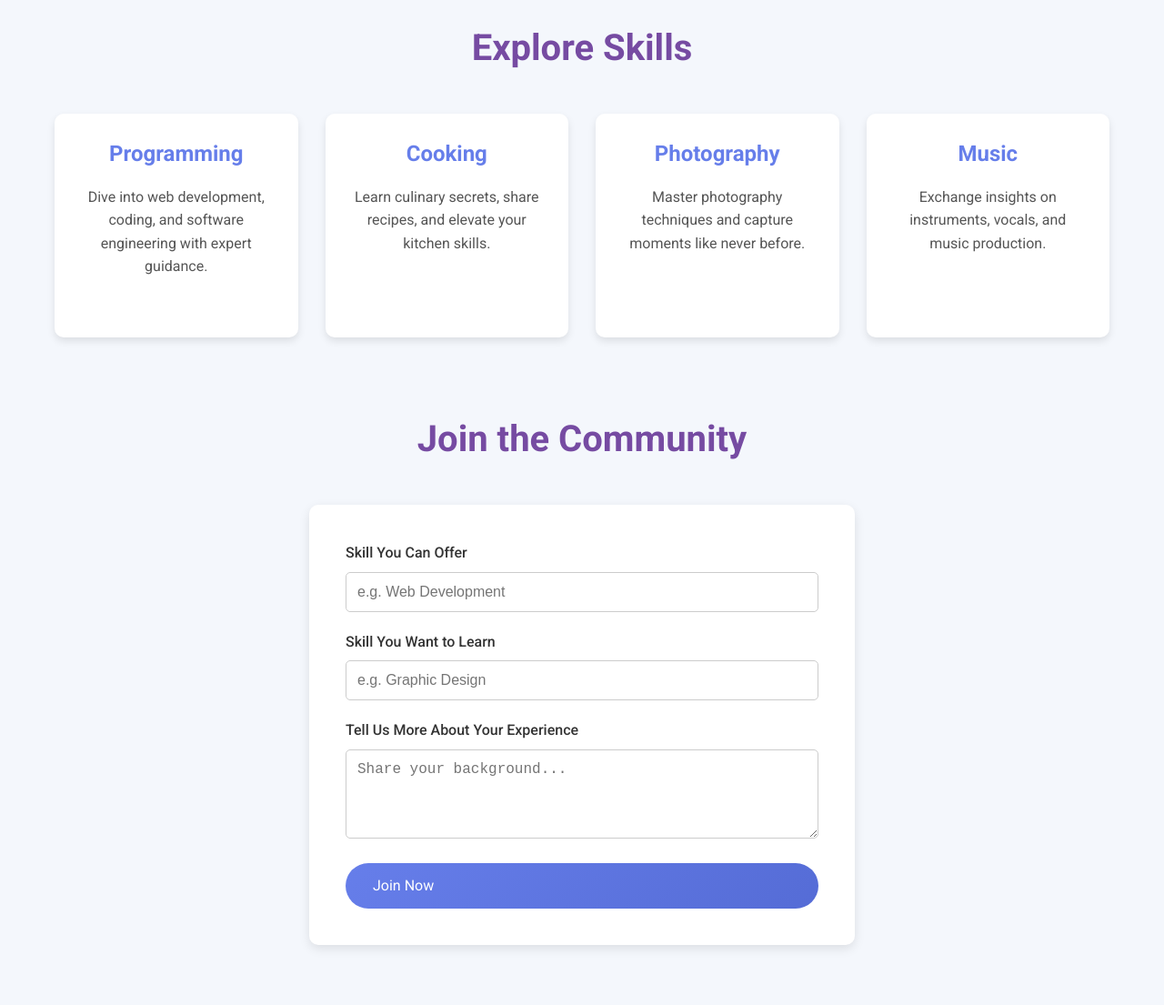
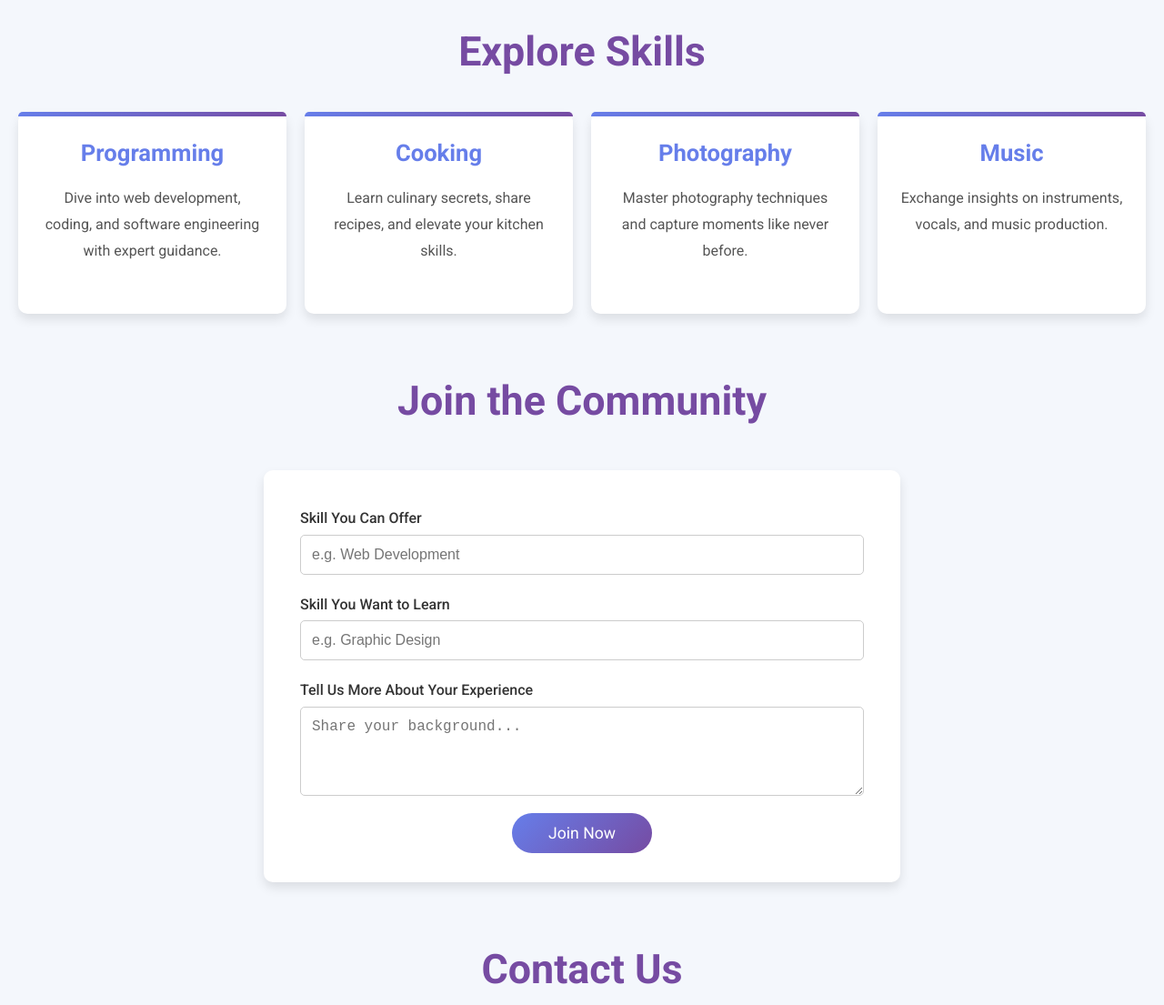
Before and after one commit to must-not-be-namedd/SKILLSWAP, a plain HTML site: page index.html in a window 1280 px wide. Shown: the part 1000-2105 px from the top of the page at 91% size. Drawn offline with Linux system fonts and the light colour scheme.

Commit message:
Update styles.css

```diff
--- a/styles.css
+++ b/styles.css
@@ -1,3 +1,4 @@
+/* General Styling */
 * {
   margin: 0;
   padding: 0;
@@ -33,7 +34,7 @@
 }
 
 header h1 {
-    font-size: 1.8rem;
+  font-size: 2.2rem;
 }
 
 nav ul {
@@ -49,11 +50,12 @@
 nav ul li a {
   color: #fff;
   font-weight: 500;
-    transition: color 0.3s ease;
+  transition: color 0.3s ease, border-bottom 0.3s ease;
 }
 
 nav ul li a:hover {
   color: #ff6b6b;
+  border-bottom: 2px solid #ff6b6b;
 }
 
 /* Hero Section */
@@ -75,7 +77,7 @@
   left: 0;
   height: 100%;
   width: 100%;
-    background-color: rgba(0, 0, 0, 0.5);
+  background: rgba(0, 0, 0, 0.5);
 }
 
 .hero-content {
@@ -86,26 +88,27 @@
 }
 
 .hero-content h1 {
-    font-size: 3rem;
+  font-size: 3.5rem;
   color: #fff;
   text-shadow: 2px 2px 8px rgba(0, 0, 0, 0.3);
 }
 
 .hero-content p {
-    font-size: 1.2rem;
+  font-size: 1.3rem;
   color: #f0f0f0;
   margin-bottom: 30px;
 }
 
 .btn {
   background: linear-gradient(135deg, #ff6b6b, #ff4757);
-    padding: 12px 30px;
+  padding: 14px 36px;
   color: #fff;
   border: none;
   border-radius: 30px;
   cursor: pointer;
-    font-size: 1rem;
+  font-size: 1.1rem;
   transition: all 0.3s ease;
+  box-shadow: 0 4px 8px rgba(0, 0, 0, 0.1);
 }
 
 .btn:hover {
@@ -113,43 +116,33 @@
   transform: translateY(-3px);
 }
 
-  /* Main Sections */
-  .container {
-    max-width: 1200px;
-    margin: 60px auto;
-    padding: 0 20px;
-  }
-
+/* Section Styling */
 .section {
-    margin-bottom: 80px;
-    opacity: 0;
-    transform: translateY(30px);
-    animation: slideIn 0.8s forwards;
-  }
-
-  .section:nth-child(even) {
-    animation-delay: 0.3s;
+  margin: 60px 0;
+  text-align: center;
+  animation: fadeIn 1s ease-in-out;
 }
 
 .section h2 {
-    text-align: center;
-    font-size: 2.5rem;
-    margin-bottom: 40px;
+  font-size: 2.8rem;
+  margin-bottom: 30px;
   color: #764ba2;
 }
 
 .section p {
   max-width: 800px;
-    margin: 0 auto 40px;
-    text-align: center;
-    line-height: 1.6;
+  margin: 0 auto 30px;
+  font-size: 1.1rem;
+  line-height: 1.8;
+  color: #555;
 }
 
 /* Skill Cards */
 .cards {
   display: grid;
   grid-template-columns: repeat(auto-fit, minmax(250px, 1fr));
-    gap: 30px;
+  gap: 20px;
+  padding: 0 20px;
 }
 
 .card {
@@ -157,20 +150,31 @@
   border-radius: 10px;
   padding: 25px;
   text-align: center;
-    box-shadow: 0 4px 8px rgba(0, 0, 0, 0.1);
+  box-shadow: 0 6px 12px rgba(0, 0, 0, 0.1);
   transition: transform 0.3s ease, box-shadow 0.3s ease;
-    cursor: pointer;
+  position: relative;
+}
+
+.card::after {
+  content: '';
+  position: absolute;
+  top: 0;
+  left: 0;
+  width: 100%;
+  height: 5px;
+  background: linear-gradient(135deg, #667eea, #764ba2);
+  border-radius: 10px 10px 0 0;
 }
 
 .card:hover {
   transform: translateY(-5px);
-    box-shadow: 0 8px 16px rgba(0, 0, 0, 0.2);
+  box-shadow: 0 12px 24px rgba(0, 0, 0, 0.2);
 }
 
 .card h3 {
+  font-size: 1.6rem;
   margin-bottom: 15px;
   color: #667eea;
-    font-size: 1.5rem;
 }
 
 .card p {
@@ -178,26 +182,26 @@
   color: #555;
 }
 
-  /* Registration Form */
+/* Form Section */
 .form-section {
   background: #fff;
   border-radius: 10px;
   padding: 40px;
-    box-shadow: 0 4px 12px rgba(0, 0, 0, 0.1);
-    max-width: 600px;
-    margin: 0 auto;
+  box-shadow: 0 6px 12px rgba(0, 0, 0, 0.1);
+  max-width: 700px;
+  margin: 40px auto;
+  text-align: center;
 }
 
 .form-group {
   margin-bottom: 20px;
-    position: relative;
+  text-align: left;
 }
 
 .form-group label {
   display: block;
-    margin-bottom: 8px;
   font-weight: 500;
-    color: #333;
+  margin-bottom: 5px;
 }
 
 .form-group input,
@@ -207,31 +211,26 @@
   border: 1px solid #ccc;
   border-radius: 5px;
   font-size: 1rem;
-    transition: border 0.3s ease;
 }
 
 .form-group input:focus,
 .form-group textarea:focus {
   border-color: #667eea;
-    outline: none;
 }
 
 .submit-btn {
-    background: linear-gradient(135deg, #667eea, #556cd6);
-    padding: 12px 30px;
+  background: linear-gradient(135deg, #667eea, #764ba2);
+  padding: 12px 40px;
   color: #fff;
-    font-size: 1rem;
+  font-size: 1.1rem;
   border-radius: 30px;
+  margin-top: 20px;
   cursor: pointer;
   transition: all 0.3s ease;
-    display: block;
-    width: 100%;
-    margin-top: 10px;
 }
 
 .submit-btn:hover {
-    background: linear-gradient(135deg, #556cd6, #4453c7);
-    transform: translateY(-2px);
+  transform: translateY(-3px);
 }
 
 /* Footer */
@@ -248,41 +247,33 @@
   color: #ff6b6b;
 }
 
-  /* Animations */
-  @keyframes fadeInDown {
-    from { opacity: 0; transform: translateY(-20px); }
-    to { opacity: 1; transform: translateY(0); }
+footer a:hover {
+  color: #fff;
 }
 
-  @keyframes fadeInUp {
-    from { opacity: 0; transform: translateY(20px); }
-    to { opacity: 1; transform: translateY(0); }
+/* Animations */
+@keyframes fadeIn {
+  from {
+    opacity: 0;
+    transform: translateY(20px);
   }
-
-  @keyframes slideIn {
-    to { opacity: 1; transform: translateY(0); }
+  to {
+    opacity: 1;
+    transform: translateY(0);
+  }
 }
 
 /* Media Queries */
 @media (max-width: 768px) {
-    header {
-      padding: 15px 20px;
-    }
-
-    nav ul {
-      flex-direction: column;
-      align-items: center;
-    }
-
-    nav ul li {
-      margin: 10px 0;
-    }
-
   .hero-content h1 {
     font-size: 2.5rem;
   }
 
   .hero-content p {
-      font-size: 1rem;
+    font-size: 1rem;
+  }
+
+  .cards {
+    grid-template-columns: 1fr;
   }
 }
```
Lines whose indentation alone changed are shown as unchanged.
